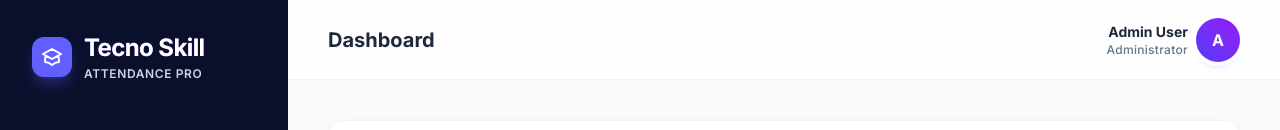
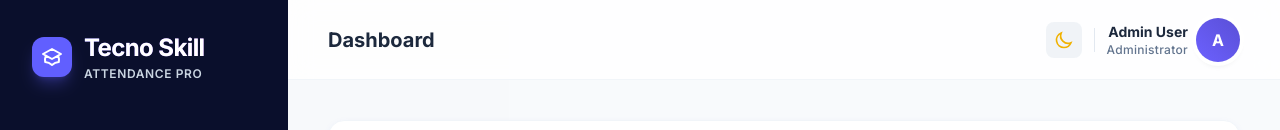
Before and after one commit to Yatin2505/Attendance-management-software, a React app in the folder frontend/: page / in a window 1280 px wide. Shown: the top 130 px of the page. Built offline with nearby package versions, Linux system fonts and the light colour scheme; no server answers; sample sign-in values are in the browser's storage; the HTML template or start-up script is replaced by a standard one.

Commit message:
Tecno Skill complete modern

```diff
--- /dev/null
+++ b/frontend/src/components/DarkToggle.jsx
@@ -0,0 +1,46 @@
+import { useEffect, useState } from 'react';
+
+const DarkToggle = () => {
+  const [isDark, setIsDark] = useState(false);
+
+  useEffect(() => {
+    const isDarkMode = localStorage.theme === 'dark' || (!localStorage.theme && window.matchMedia('(prefers-color-scheme: dark)').matches);
+    if (isDarkMode) {
+      setIsDark(true);
+      document.documentElement.classList.add('dark');
+    } else {
+      setIsDark(false);
+      document.documentElement.classList.remove('dark');
+    }
+  }, []);
+
+  const toggleDarkMode = () => {
+    if (isDark) {
+      setIsDark(false);
+      document.documentElement.classList.remove('dark');
+      localStorage.theme = 'light';
+    } else {
+      setIsDark(true);
+      document.documentElement.classList.add('dark');
+      localStorage.theme = 'dark';
+    }
+  };
+
+  return (
+    <button
+      onClick={toggleDarkMode}
+      className="p-2 rounded-lg bg-slate-200/50 dark:bg-slate-800/50 hover:bg-slate-200 dark:hover:bg-slate-700 transition-all duration-200 flex items-center justify-center relative group"
+      title="Toggle Dark Mode"
+      aria-label="Toggle dark mode"
+    >
+      <svg className={`w-5 h-5 transition-all duration-200 ${isDark ? 'text-slate-400 rotate-180 scale-110' : 'text-yellow-500'}`} fill="none" viewBox="0 0 24 24" stroke="currentColor" strokeWidth="2">
+        <path d="M20.354 15.354A9 9 0 018.646 3.646 9.003 9.003 0 0012 21a9.003 9.003 0 008.354-5.646z" />
+      </svg>
+      <span className="absolute -top-10 left-1/2 transform -translate-x-1/2 bg-slate-900 dark:bg-slate-800 text-white text-xs px-3 py-1.5 rounded-lg opacity-0 group-hover:opacity-100 transition-all duration-200 whitespace-nowrap pointer-events-none shadow-lg z-10">
+        {isDark ? 'Light Mode' : 'Dark Mode'}
+      </span>
+    </button>
+  );
+};
+
+export default DarkToggle;
--- /dev/null
+++ b/frontend/src/components/TecnoSkillLogo.jsx
@@ -0,0 +1,17 @@
+const TecnoSkillLogo = ({ className = 'w-32 h-10' }) => (
+  <div className={`flex items-center space-x-2 ${className}`}>
+    <div className="w-10 h-10 bg-gradient-to-br from-primary-500 to-primary-600 rounded-2xl shadow-lg shadow-primary-500/30 flex items-center justify-center">
+      <svg className="w-6 h-6 text-white" fill="none" stroke="currentColor" viewBox="0 0 24 24">
+        <path strokeLinecap="round" strokeLinejoin="round" strokeWidth={2} d="M13 10V3L4 14h7v7l9-11h-7z" />
+      </svg>
+    </div>
+    <div className="font-bold bg-gradient-to-r from-primary-500 via-primary-600 to-purple-600 bg-clip-text text-transparent text-xl tracking-tight">
+      Tecno Skill
+    </div>
+    <div className="text-xs font-semibold uppercase tracking-wider bg-primary-500/20 text-primary-500 px-2 py-0.5 rounded-full">
+      Pro
+    </div>
+  </div>
+);
+
+export default TecnoSkillLogo;
--- a/frontend/src/layouts/MainLayout.jsx
+++ b/frontend/src/layouts/MainLayout.jsx
@@ -1,5 +1,7 @@
 import { useState } from 'react';
 import { Outlet, Link, useLocation } from 'react-router-dom';
+import DarkToggle from '../components/DarkToggle';
+import TecnoSkillLogo from '../components/TecnoSkillLogo';
 
 const MainLayout = () => {
   const [isMobileMenuOpen, setIsMobileMenuOpen] = useState(false);
@@ -93,16 +95,18 @@ const MainLayout = () => {
              </h2>
           </div>
 
-          <div className="flex items-center space-x-5">
-             <div className="hidden sm:flex flex-col text-right mr-2">
-                <span className="text-sm font-bold text-slate-800">Admin User</span>
-                <span className="text-xs text-slate-500 font-medium tracking-wide">Administrator</span>
-             </div>
-             <div className="w-11 h-11 rounded-full bg-gradient-to-tr from-indigo-600 to-purple-600 flex items-center justify-center text-white font-bold shadow-md shadow-indigo-200 ring-4 ring-white">
-               A
-             </div>
+          <div className="flex items-center space-x-3">
+            <DarkToggle />
+            <div className="w-px h-6 bg-slate-200 dark:bg-slate-700" />
+            <div className="hidden sm:flex flex-col text-right mr-2">
+              <span className="text-sm font-bold text-slate-800 dark:text-slate-200">Admin User</span>
+              <span className="text-xs text-slate-500 dark:text-slate-400 font-medium tracking-wide">Administrator</span>
+            </div>
+            <div className="w-11 h-11 rounded-full bg-gradient-to-tr from-primary-500 to-primary-600 dark:from-purple-600 dark:to-purple-700 flex items-center justify-center text-white font-bold shadow-md shadow-primary-200 dark:shadow-purple-200 ring-4 ring-white dark:ring-slate-800">
+              A
+            </div>
           </div>
-        </header>
+         </header>
 
         {/* Scrollable Page Content */}
         <main className="flex-1 overflow-x-hidden overflow-y-auto p-6 lg:p-10">
```
Also changed, not shown: 1 other file (tests, documents, lock files or other folders).
